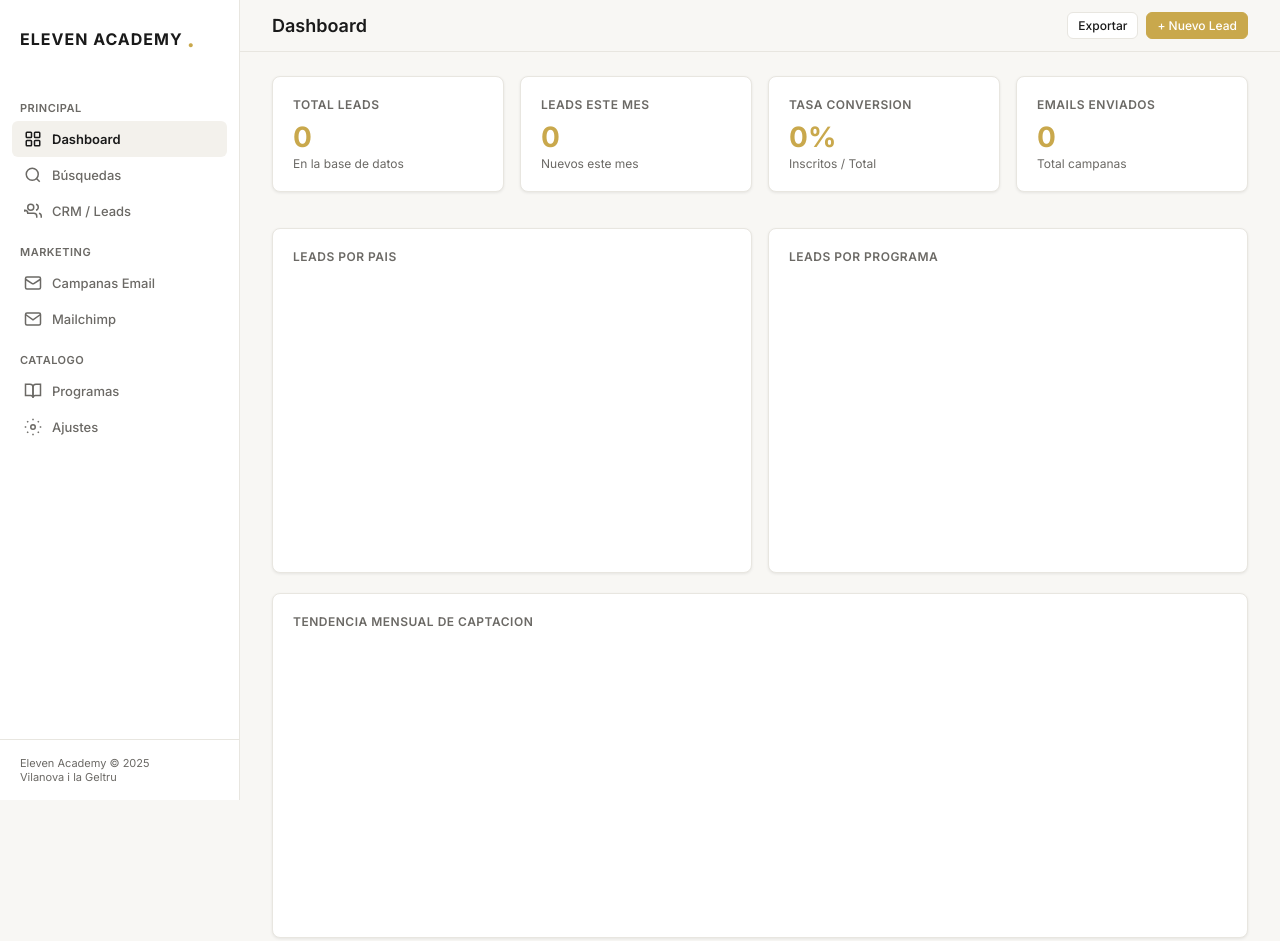
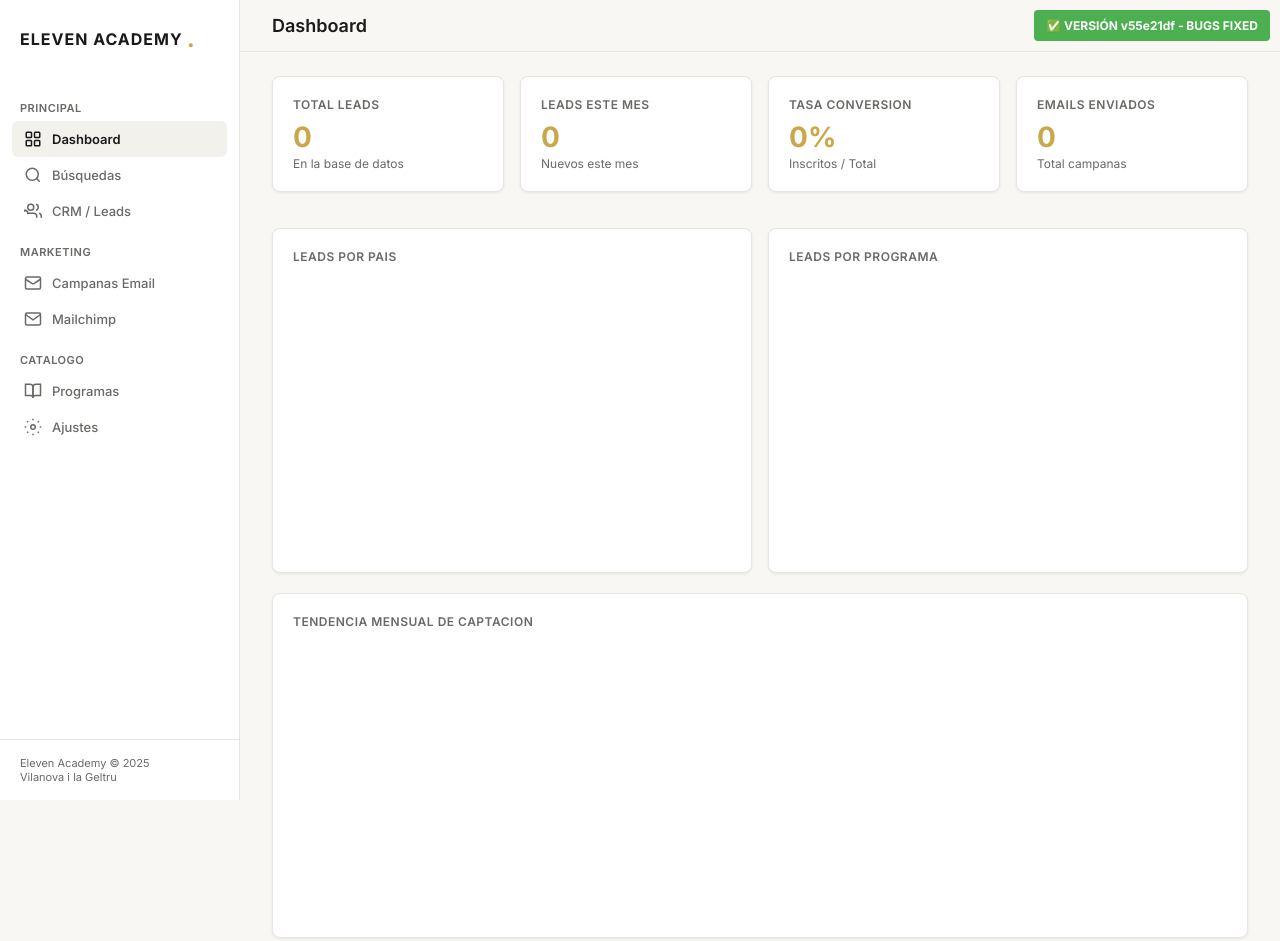
Before and after one commit to adminelevenacademy-cmyk/eleven-academy, a plain HTML site: page index.html in a window 1280 px wide. Shown: the top 941 px of the page. Drawn offline with nearby package versions, Linux system fonts and the light colour scheme.

Commit message:
FORCE UPDATE: Add visible version badge to confirm cache refresh

```diff
--- a/index.html
+++ b/index.html
@@ -152,6 +152,9 @@ tr:hover{background:var(--hover)}
 </style>
 </head>
 <body>
+<!-- VISIBLE VERSION INDICATOR - FORCES CACHE UPDATE -->
+<div id="versionBadge" style="position:fixed;top:10px;right:10px;background:#4CAF50;color:white;padding:8px 12px;border-radius:4px;font-size:12px;z-index:9999;font-weight:bold">✅ VERSIÓN v55e21df - BUGS FIXED</div>
+
 <!-- Toast Container -->
 <div class="toast-container" id="toastContainer"></div>
 
```
